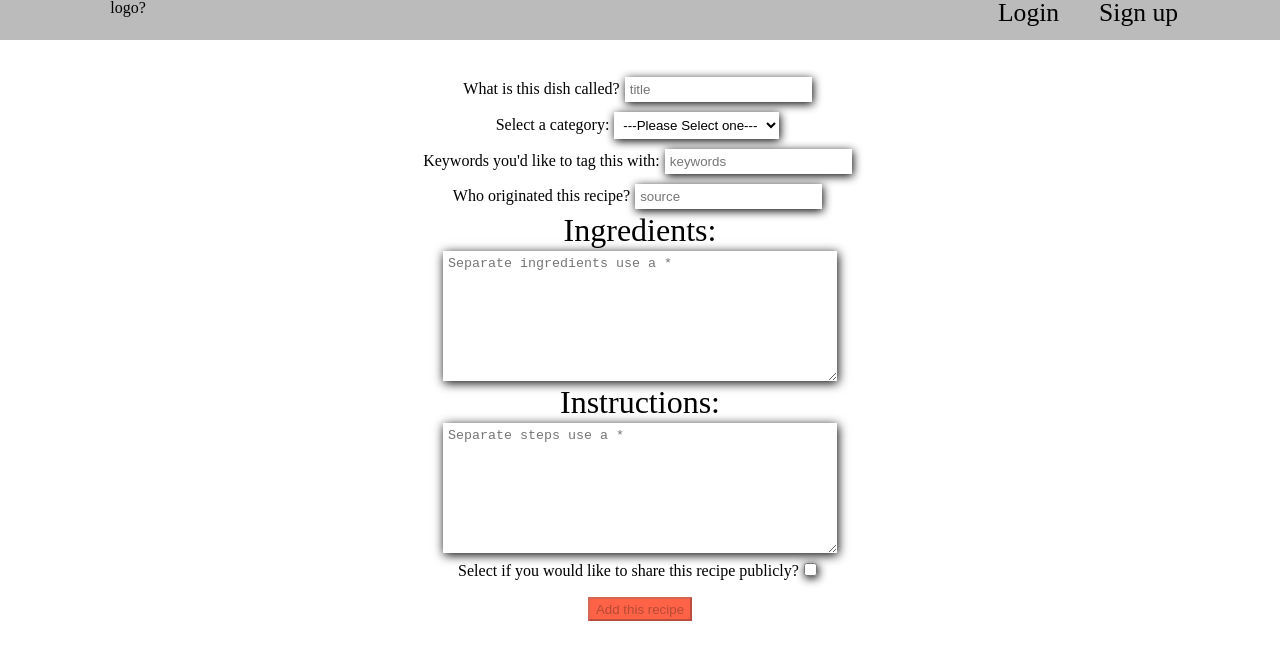
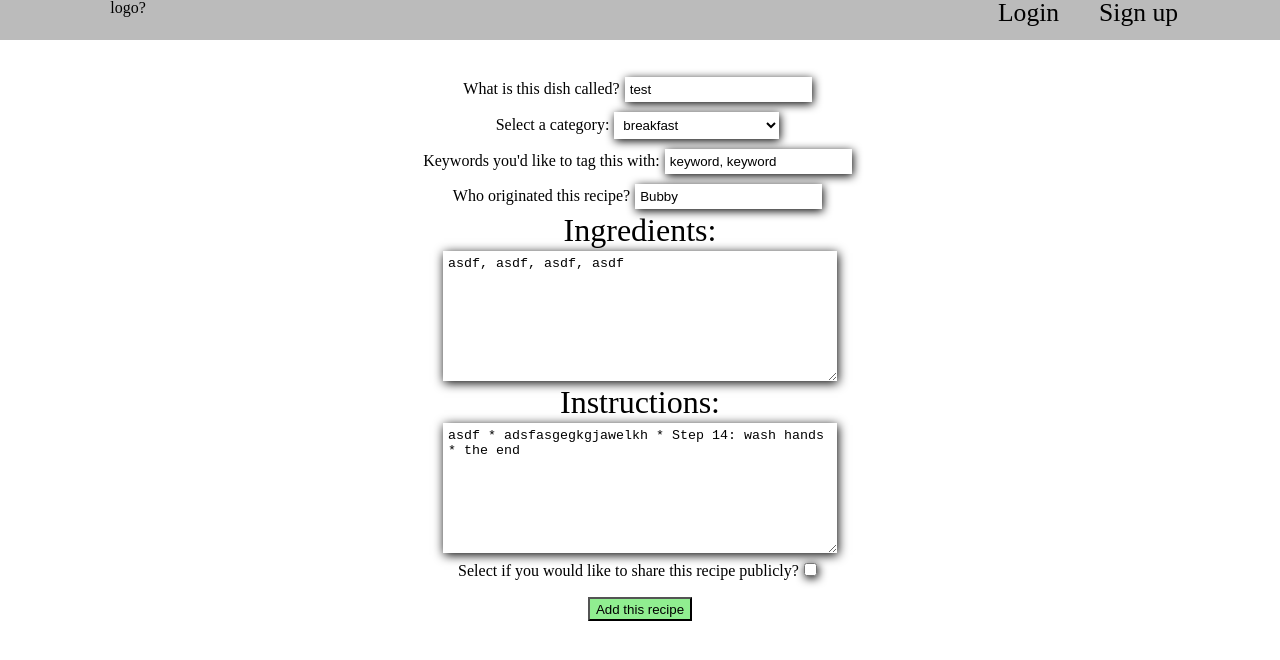
Before and after one commit to Secret-Recipes-Build-Week/frontend, a React (Create React App) app: page /add in a window 1280 px wide. Shown: the top 660 px of the page. Built offline with nearby package versions, Linux system fonts and the light colour scheme; sample sign-in values are in the browser's storage.

Commit message:
started wiring up addrecipe.js with connect so redux state updates along with updating backend

```diff
--- a/src/components/AddRecipe/AddRecipe.js
+++ b/src/components/AddRecipe/AddRecipe.js
@@ -1,14 +1,17 @@
 import React, { useState } from "react";
+import { connect } from "react-redux";
+
 import StyledAddRecipe from "./StyledAddRecipe";
+import axiosWithAuth from "../../utils/axiosWithAuth";
 
 const initState = {
-  title: "",
-  categories: "",
-  keywords: "",
+  title: "test",
+  categories: "breakfast",
+  keywords: "keyword, keyword",
   private: false,
-  source: "",
-  instructions: "",
-  ingredients: "",
+  source: "Bubby",
+  instructions: "asdf * adsfasgegkgjawelkh * Step 14: wash hands * the end",
+  ingredients: "asdf, asdf, asdf, asdf",
 };
 
 const categoryArr = [
@@ -23,7 +26,8 @@ const categoryArr = [
 
 const AddRecipe = (props) => {
   const [form, setForm] = useState(initState);
-  // console.log(form);
+  const { id } = props.userData;
+  console.log(id);
 
   const formatData = (form) => {
     const instructionsArr = [];
@@ -44,9 +48,17 @@ const AddRecipe = (props) => {
     e.preventDefault();
     const dataReadyToShip = formatData(form);
     console.log(dataReadyToShip);
-    //*post request here
-    //*post request here
-    //*post request here
+
+    axiosWithAuth()
+      //*post request here //!withAuth has baseURL
+      .post(`https://familyrecipe-app-backend.herokuapp.com/api/user/${id}/recipes`, dataReadyToShip)
+      .then((res) => {
+        console.log(res);
+      })
+      .catch((err) => {
+        console.log(err);
+      });
+
     setForm(initState);
   };
 
@@ -96,7 +108,9 @@ const AddRecipe = (props) => {
           </select>
         </label>
 
-        <label htmlFor="keywords"> Keywords you'd like to tag this with:
+        <label htmlFor="keywords">
+          {" "}
+          Keywords you'd like to tag this with:
           <input
             type="text"
             id="keywords"
@@ -163,5 +177,14 @@ const AddRecipe = (props) => {
   );
 };
 
-//Redux not needed here, no need for { connect }
-export default AddRecipe;
+
+//
+//* This needs to dispatch an action to update Redux to keep in synch with backend when new recipe is added.
+//
+
+const mapStateToProps = (state) => {
+  return {
+    ...state,
+  };
+};
+export default connect(mapStateToProps)(AddRecipe);
--- a/src/components/LoginForm.js
+++ b/src/components/LoginForm.js
@@ -95,8 +95,6 @@ function LoginForm(props) {
   const toggle = initialToggle
   const { push } = useHistory();
 
-  // console.log(formValues);
-
   const handleButtonHover = (event) => {
     event.target.style["color"] = "#49BF9D"
     event.target.style["border-color"] = "#49BF9D"
@@ -110,7 +108,7 @@ function LoginForm(props) {
   }
 
   const handleInputHover = (event) => {
-    console.log(event.target.style["background-color"])
+    // console.log(event.target.style["background-color"])
     event.target.style["background-color"] = "white"
     event.target.style["border-color"] = "#49BF9D"
     event.target.style["border-radius"] = "25%"
@@ -130,17 +128,12 @@ function LoginForm(props) {
 
   // Helper function. Empty shell for Axios call and state handlers. //
   const submit = () => {
-    console.log(
-      "Submitting values, clearing errors and setting new form values..."
-    );
-
     axios
       .post(
         "https://familyrecipe-app-backend.herokuapp.com/api/auth/login",
         formValues
       )
       .then((res) => {
-        console.log(res);
         localStorage.setItem("token", res.data.token);
         props.setUserId(res.data.id);
         push("/add");
@@ -149,6 +142,7 @@ function LoginForm(props) {
         console.log(err);
       });
 
+      //!Circle back to reinstate this code.
     //then set initial error values.
     // setErrorValues(initialFormErrors);
     //then set initial form values.
--- a/src/components/Nav/Nav.js
+++ b/src/components/Nav/Nav.js
@@ -7,7 +7,6 @@ import { connect } from "react-redux";
 import { signOutUser } from "../../store/actions";
 
 const Nav = (props) => {
-  console.log(props);
   const [isLoggedIn, setIsLoggedIn] = useState(false);
   const { push } = useHistory();
 
--- a/src/utils/axiosWithAuth.js
+++ b/src/utils/axiosWithAuth.js
@@ -1,17 +1,17 @@
 //* exported as default, *not* a named export
 //* remember to invoke axiosWithAuth() since it is a function before .get/post/put/delete
 
-import axios from 'axios';
+import axios from "axios";
 
 const axiosWithAuth = () => {
-  const token = localStorage.getItem('token');
+  const token = localStorage.getItem("token");
 
   return axios.create({
     headers: {
-      authorization: token,
+      Authorization: token,
     },
-    baseURL: '', //*add baseURL for endpoint
-  })
-}
+    // baseURL: "https://familyrecipe-app-backend.herokuapp.com", //*add baseURL for endpoint
+  });
+};
 
 export default axiosWithAuth;
```
